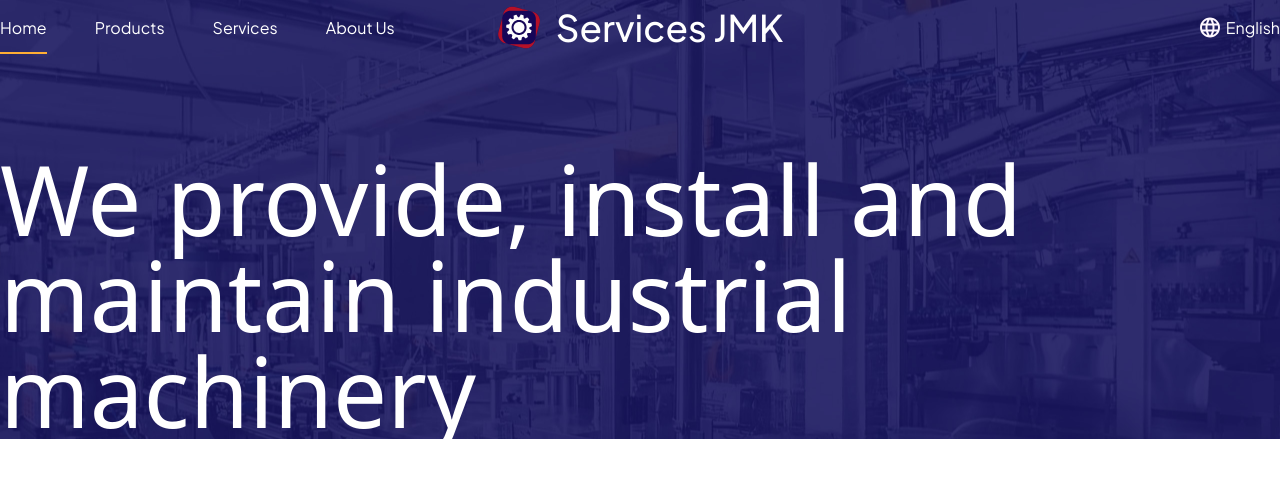
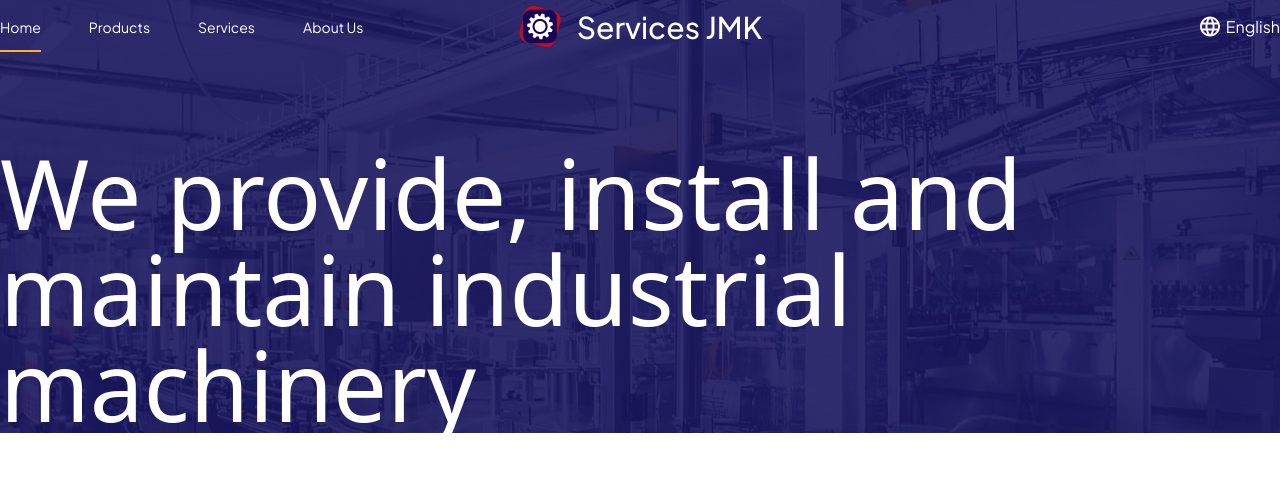
Before and after one commit to aeuribe/servicesjmk-new-frontend, a Next.js app: page / in a window 1280 px wide. Shown: the top 478 px of the page. Built offline with nearby package versions, Linux system fonts and the light colour scheme.

Commit message:
style: decrease text size and use tailwind sizes

```diff
--- a/src/components/header/Header.tsx
+++ b/src/components/header/Header.tsx
@@ -9,7 +9,7 @@ type HeaderProps = {
 
 const Header: React.FC<HeaderProps> = () => {
   return (
-    <header className="max-w-[82.125rem] mx-auto font-main text-white">
+    <header className="max-w-7xl mx-auto pt-1 font-main text-white">
       <div className="grid grid-cols-3 items-center ">
         <Navbar />
         <div className="flex flex-row items-center justify-center gap-3.5 ">
@@ -21,7 +21,7 @@ const Header: React.FC<HeaderProps> = () => {
           />
           <a
             href="/"
-            className="font-medium text-[2.3rem] select-none cursor-pointer"
+            className="font-medium text-3xl select-none cursor-pointer"
           >
             Services JMK
           </a>
--- a/src/components/header/Navbar.tsx
+++ b/src/components/header/Navbar.tsx
@@ -35,7 +35,7 @@ const Navbar = () => {
             <li key={link.href}>
               <Link
                 href={link.href}
-                className={`relative pb-3 text-white transition-all duration-300 ${
+                className={`relative pb-3 text-white text-sm transition-all duration-300 ${
                   isActive ? "text-[#FFAE34]" : "hover:text-[#FFAE34]"
                 } group`}
               >
```
